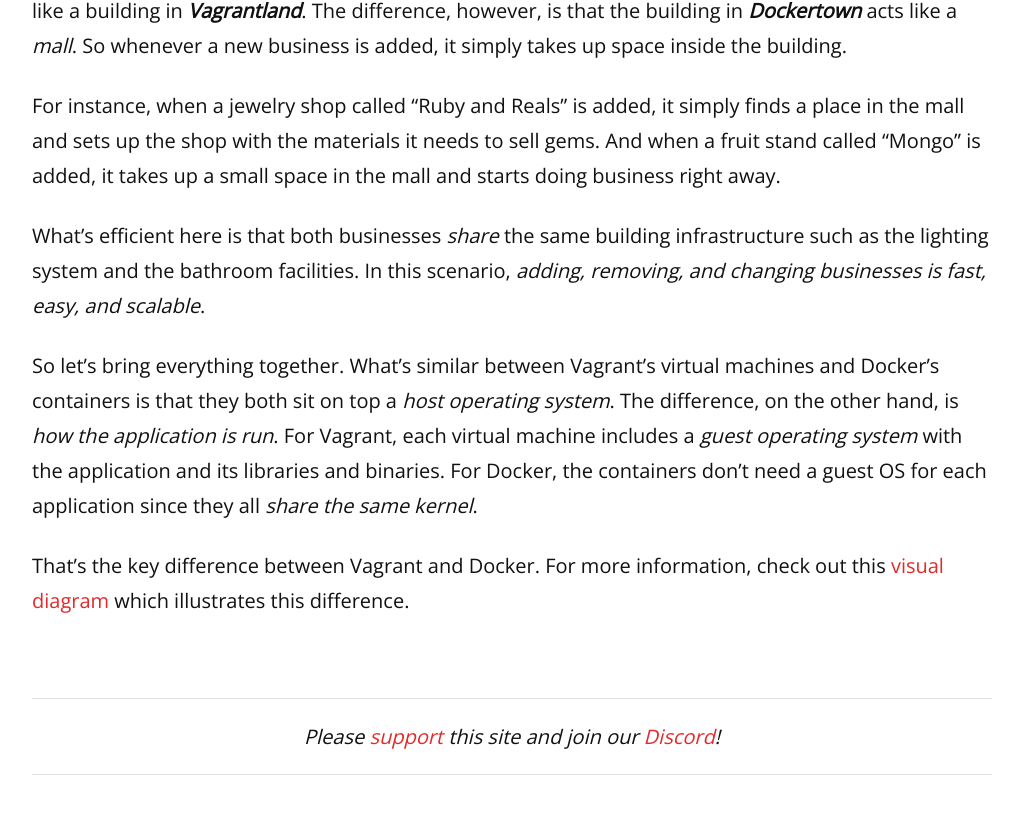
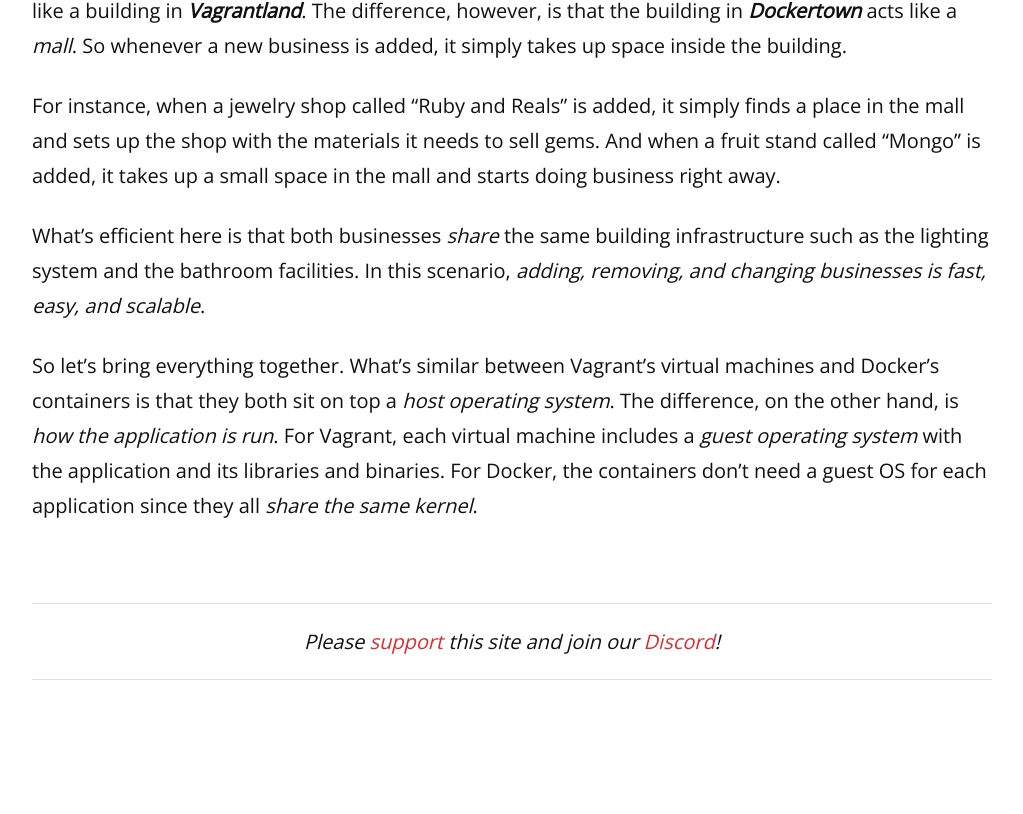
Before and after one commit to remarkablemark/remarkablemark.github.io, a Jekyll site: the page built from _posts/2016/2016-06-30-difference-between-vagrant-and-docker.md, in a window 1280 px wide and 900 px high, scrolled down 1363 px. Shown: the top 814 px of the window, without its empty margins (128-1151 px from the left). Built offline with Jekyll 4.4.1, drawn with Linux system fonts in a browser that asks for light colours; comment, search, counter and statistics services are not loaded; some of the changed lines change nothing that is shown.

Commit message:
fix(posts): update "The difference between Vagrant and Docker"
Post: 2016-06-30-difference-between-vagrant-and-docker.md

Remove broken 404 link

```diff
--- a/_posts/2016/2016-06-30-difference-between-vagrant-and-docker.md
+++ b/_posts/2016/2016-06-30-difference-between-vagrant-and-docker.md
@@ -1,9 +1,9 @@
 ---
 layout: post
 title: The difference between Vagrant and Docker
-date: 2016-06-30 05:25:00 -4000
+date: 2016-06-30 05:25:00
 excerpt: The difference between Vagrant, which manages virtual machines, and Docker, which manages containers .
-categories: vagrant docker virtual machine container
+categories: vagrant docker
 ---
 
 For those who use **Vagrant** but are looking into **Docker**, you may be curious about the _difference_ between them.
@@ -33,5 +33,3 @@
 What's efficient here is that both businesses _share_ the same building infrastructure such as the lighting system and the bathroom facilities. In this scenario, _adding, removing, and changing businesses is fast, easy, and scalable_.
 
 So let's bring everything together. What's similar between Vagrant's virtual machines and Docker's containers is that they both sit on top a _host operating system_. The difference, on the other hand, is _how the application is run_. For Vagrant, each virtual machine includes a _guest operating system_ with the application and its libraries and binaries. For Docker, the containers don't need a guest OS for each application since they all _share the same kernel_.
-
-That's the key difference between Vagrant and Docker. For more information, check out this [visual diagram](https://www.docker.com/what-docker#VM) which illustrates this difference.
```
